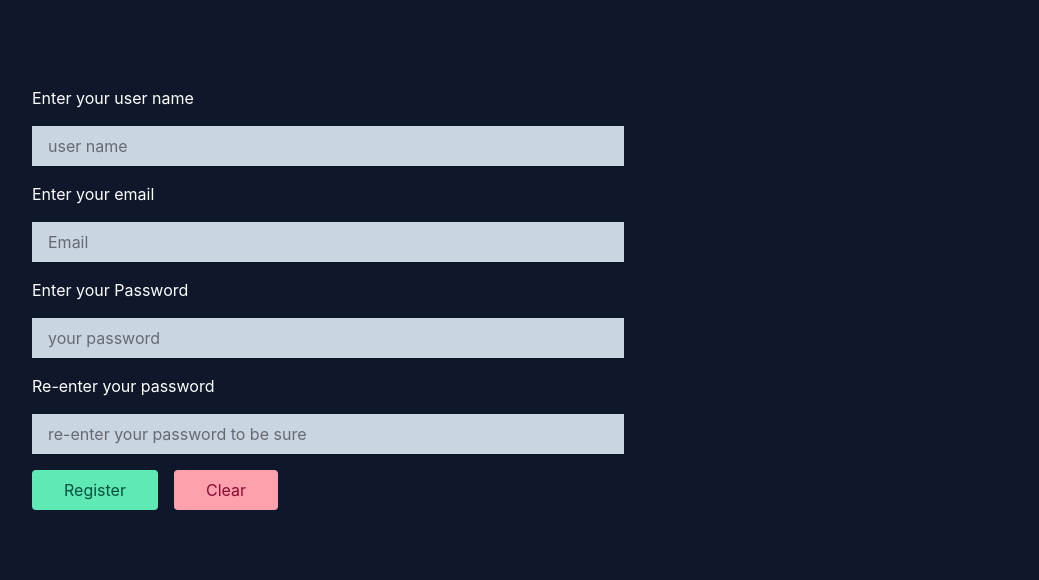
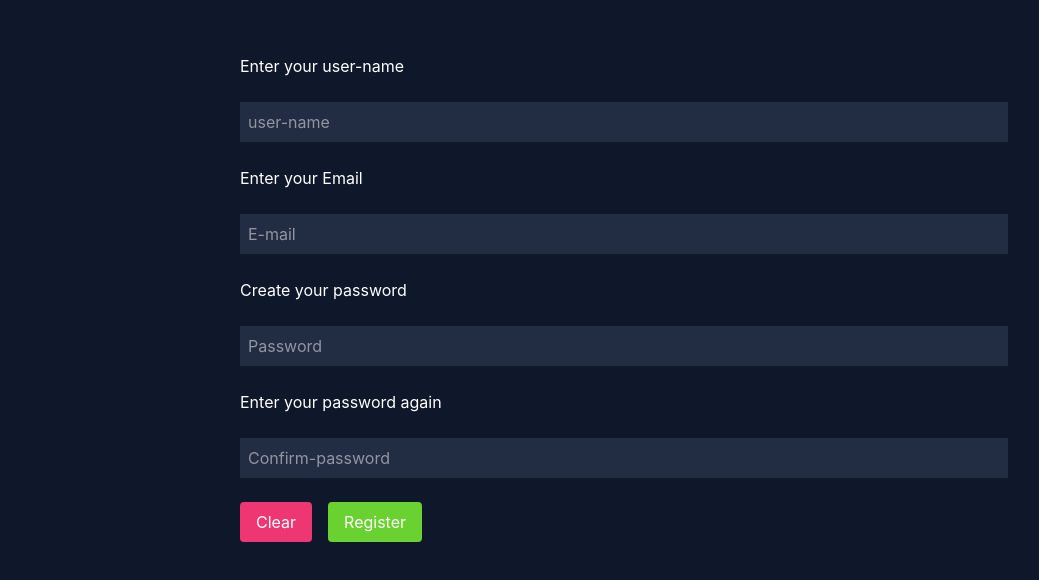
Before and after one commit to Bijay-Codes/Everpet, a React (Vite) app: page /register in a window 1280 px wide. Shown: the part 102-682 px from the top of the page, without its empty margins (16-1055 px from the left). Built offline with nearby package versions, Linux system fonts and the light colour scheme.

Commit message:
updated the register page component to handle form inputs and fetching using useActionState and useReducers for better readability and separation of concern for each function

```diff
--- a/src/pages/login.tsx
+++ b/src/pages/login.tsx
@@ -41,11 +41,14 @@ async function login(_prev: FormState, formInfo: FormData) {
             })
         });
         if (loginResponse.ok) {
-            return await loginResponse.json();
+            const parsed = await loginResponse.json();
+            console.log(parsed);
+            return parsed;
         } else {
             try {
                 const parsed = await loginResponse.json();
-                return parsed.resObj.err;
+                console.log(parsed)
+                return parsed.res.err;
             } catch {
                 return { isSuccess: false, err: { message: 'Something went wrong. Try again.' } };
             }
@@ -113,12 +116,12 @@ export default function Login() {
     const authContext = useContext(AuthContext);
     if (!authContext) {
         throw new Error('Login must be used within an AuthContext provider');
-    }
+    };
     const { setUser }: AuthContextType = authContext;
     useEffect(() => {
         if (response.isSuccess) {
             setUser(response.res.data);
-            navTo('/dashboard')
+            navTo('/dashboard');
         };
     }, [response, setUser, navTo]);
     return (
--- a/src/pages/register.tsx
+++ b/src/pages/register.tsx
@@ -1,189 +1,127 @@
-import { useContext, useReducer } from "react"
-import { END_POINTS } from "../API/api-endpoints";
-import { AuthContext } from "../context/auth-context";
-import { useNavigate } from "react-router-dom";
-export default function Register() {
-    const user = useContext(AuthContext);
-    if (!user) throw new Error('Auth context not set up');
-    const { setUser } = user;
-    if (!setUser) throw new Error('Auth context failed to provide values');
+import { useActionState, useReducer } from "react"
+import { END_POINTS } from "../API/api-endpoints"
 
-    const [values, dispatch] = useReducer(handleInputDispatch, formValues);
-    const inputs = 'bg-slate-300 px-4 py-2 text-black';
-    const navTo = useNavigate();
-    async function handleSubmit(values: FormState) {
-        const vals = Object.values(values.inp);
-        const errors = Object.values(values.err);
-        const hasErrors = errors.some(err => err);
-        const hasIncompleteData = vals.some(vals => !vals);
-        if (hasErrors || hasIncompleteData) return values.err;
 
-        const response = await fetch(END_POINTS.register, {
-            method: 'POST',
-            credentials: 'include',
-            headers: {
-                'Content-Type': 'application/json'
-            },
-            body: JSON.stringify({
-                username: values.inp.username,
-                email: values.inp.email,
-                password: values.inp.password
-            })
-        }).then(async res => {
-            return await res.json();
-        });
-        if (response.res.isSuccess) {
-            setUser(response.res.data);
-            localStorage.setItem('x-csrf-token', response.res.data.csrfToken);
-            navTo('/dashboard')
-        }
-    };
-    return (
-        <section className="m-auto h-dvh grid grid-cols-2 items-center max-w-300 bg-slate-900">
-            <form
-                action={() => {
-                    handleSubmit(values)
-                }
-                }
-                className="flex flex-col gap-4 text-white">
-
-                <label htmlFor="name">Enter your user name</label>
-                <input type="text" id="username" placeholder="user name"
-                    className={inputs}
-                    onChange={(e) => dispatch({
-                        type: 'CHANGE',
-                        key: 'username',
-                        val: e.target.value
-                    })}
-                    onBlur={() => dispatch({ type: 'VALIDATE', key: 'username' })}
-                    value={values.inp.username}
-                />
-
-                <label htmlFor="email">Enter your email</label>
-                <input type="text" placeholder="Email"
-                    className={inputs}
-                    onChange={(e) => dispatch({
-                        type: 'CHANGE',
-                        key: 'email',
-                        val: e.target.value
-                    })}
-                    onBlur={() => dispatch({ type: 'VALIDATE', key: 'email' })}
-                    value={values.inp.email}
-                />
-
-                <label htmlFor="password">Enter your Password</label>
-                <input type="password" id="password" placeholder="your password"
-                    className={inputs}
-                    onChange={(e) => dispatch({
-                        type: 'CHANGE',
-                        key: 'password',
-                        val: e.target.value
-                    })}
-                    onBlur={() => dispatch({ type: 'VALIDATE', key: 'password' })}
-                    value={values.inp.password}
-                />
-
-                <label htmlFor="re-enter-password">Re-enter your password</label>
-                <input type="password" placeholder="re-enter your password to be sure"
-                    className={inputs}
-                    onChange={(e) => dispatch({
-                        type: 'CHANGE',
-                        key: 'reEnterPassword',
-                        val: e.target.value
-                    })}
-                    onBlur={() => dispatch({ type: 'VALIDATE', key: 'password' })}
-                    value={values.inp.reEnterPassword}
-                />
-
-                <div className="flex gap-4">
-                    <button
-                        className="bg-emerald-300 py-2 px-8 rounded text-emerald-900">
-                        Register
-                    </button>
-                    <button type="button"
-                        onClick={() => dispatch({ type: 'CLEAR' })}
-                        className="bg-rose-300 py-2 px-8 rounded text-rose-900">
-                        Clear
-                    </button>
-                </div>
-            </form>
-        </section>
-    );
-};
-
-const formValues: FormState = {
+const initialFormState = {
     inp: {
         username: '',
         email: '',
         password: '',
-        reEnterPassword: ''
+        reEnterPass: ''
     },
     err: {
         username: '',
         email: '',
         password: '',
-        reEnterPassword: ''
-    }
-};
-function handleInputDispatch(prev: FormState, action: Action) {
-    switch (action.type) {
-        case ('CHANGE'):
-            return {
-                ...prev,
-                inp: {
-                    ...prev.inp,
-                    [action.key!]: action.val ?? ''
-                }
-            }
-        case ('VALIDATE'):
-            return {
-                ...prev,
-                err: {
-                    ...prev.err,
-                    [action.key!]: validator(prev, action)
-                }
-            }
-        case ('CLEAR'):
-            return formValues
+        reEnterPass: ''
     }
 };
 
-function validator(prev: FormState, action: Action) {
-    switch (action.key) {
-        case ('email'):
-            return validateEmail(prev.inp.email);
-    }
+type FormState = {
+    inp: Record<keyof typeof initialFormState.inp, string>,
+    err: Record<keyof typeof initialFormState.inp, string>
 };
 
-function validateEmail(val: string | null) {
-    if (isFinite(Number(val))) return 'Email must be a string';
-    if (!val) return 'Enter an valid email';
-    let trimmed: string;
-    try {
-        trimmed = val.trim().toLowerCase();
-        if (!trimmed) return 'Enter an valid email';
-        if (trimmed.length > 255) return 'The length of the email cannot be higher than 255';
-    } catch {
-        if (typeof val !== 'string') return 'The value must be a string'
-    }
-    return ''
+type Actions = {
+    type: 'Update',
+    feild: keyof typeof initialFormState.inp,
+    val: string
+} | {
+    type: 'Validate',
+    feild: keyof typeof initialFormState.inp;
+} | {
+    type: 'Clear';
+}
+
+
+async function register(_prev: FormState, form: FormData) {
+    const registerResponse = await fetch(END_POINTS.register, {
+        method: 'POST',
+        headers: {
+            'Content-Type': 'application/json'
+        },
+        body: JSON.stringify({
+            username: form.get('username-inp'),
+            email: form.get('email-inp'),
+            password: form.get('password-inp')
+        })
+    })
+    const parsed = await registerResponse.json();
+    return parsed;
+}
+
+function handleDispatch(prev: FormState, action: Actions) {
+    switch (action.type) {
+
+        case ('Update'):
+            return {
+                ...prev,
+                inp: { ...prev.inp, [action.feild]: action.val }
+            };
+
+        case ('Clear'):
+            return initialFormState;
+
+        case ('Validate'):
+            return prev;
+    };
 };
 
 
-type FormInput = {
-    username: string | '',
-    email: string | '',
-    password: string | '',
-    reEnterPassword: string | ''
-};
 
-type FormState = {
-    inp: FormInput,
-    err: Record<keyof FormInput, string>
-};
+export default function Register() {
+    const [response, handleRegister, isPending] = useActionState(register, {});
+    const [form, dispatch] = useReducer(handleDispatch, initialFormState)
+    console.log(response, isPending, form, dispatch);
+    const inputs = 'bg-card-bg text-white p-2';
+    return (
+        <section className="h-dvh max-w-200 m-auto text-white">
+            <form action={handleRegister} className="p-4 flex flex-col h-full justify-center gap-6">
+                <label htmlFor="username-inp">Enter your user-name</label>
+                <input type="text" name="username-inp" id="username-inp" required
+                    className={inputs} placeholder="user-name"
+                    onChange={(e) =>
+                        dispatch({
+                            type: 'Update',
+                            feild: 'username',
+                            val: e.target.value
+                        })} />
 
-type Action = {
-    type: 'VALIDATE' | 'CHANGE' | 'CLEAR',
-    key?: keyof FormState['err'],
-    val?: string
-};
+                <label htmlFor="email-inp">Enter your Email</label>
+                <input type="email" name="email-inp" id="email-inp" required
+                    className={inputs} placeholder="E-mail"
+                    onChange={(e) =>
+                        dispatch({
+                            type: 'Update',
+                            feild: 'email',
+                            val: e.target.value
+                        })} />
+
+                <label htmlFor="password-inp">Create your password</label>
+                <input type="password" name="password-inp" id="password-inp" required
+                    className={inputs} placeholder="Password"
+                    onChange={(e) =>
+                        dispatch({
+                            type: 'Update',
+                            feild: 'password',
+                            val: e.target.value
+                        })} />
+
+                <label htmlFor="password-inp-2">Enter your password again</label>
+                <input type="password" name="password-inp-2" id="password-inp-2" required
+                    className={inputs} placeholder="Confirm-password"
+                    onChange={(e) =>
+                        dispatch({
+                            type: 'Update',
+                            feild: 'reEnterPass',
+                            val: e.target.value
+                        })} />
+
+                <div className="flex gap-4">
+                    <button className="bg-status-danger rounded py-2 px-4" type="reset">Clear</button>
+                    <button className="bg-status-success rounded py-2 px-4">{isPending ? 'Processing' : 'Register'}</button>
+                </div>
+            </form>
+        </section>
+    )
+}
```
